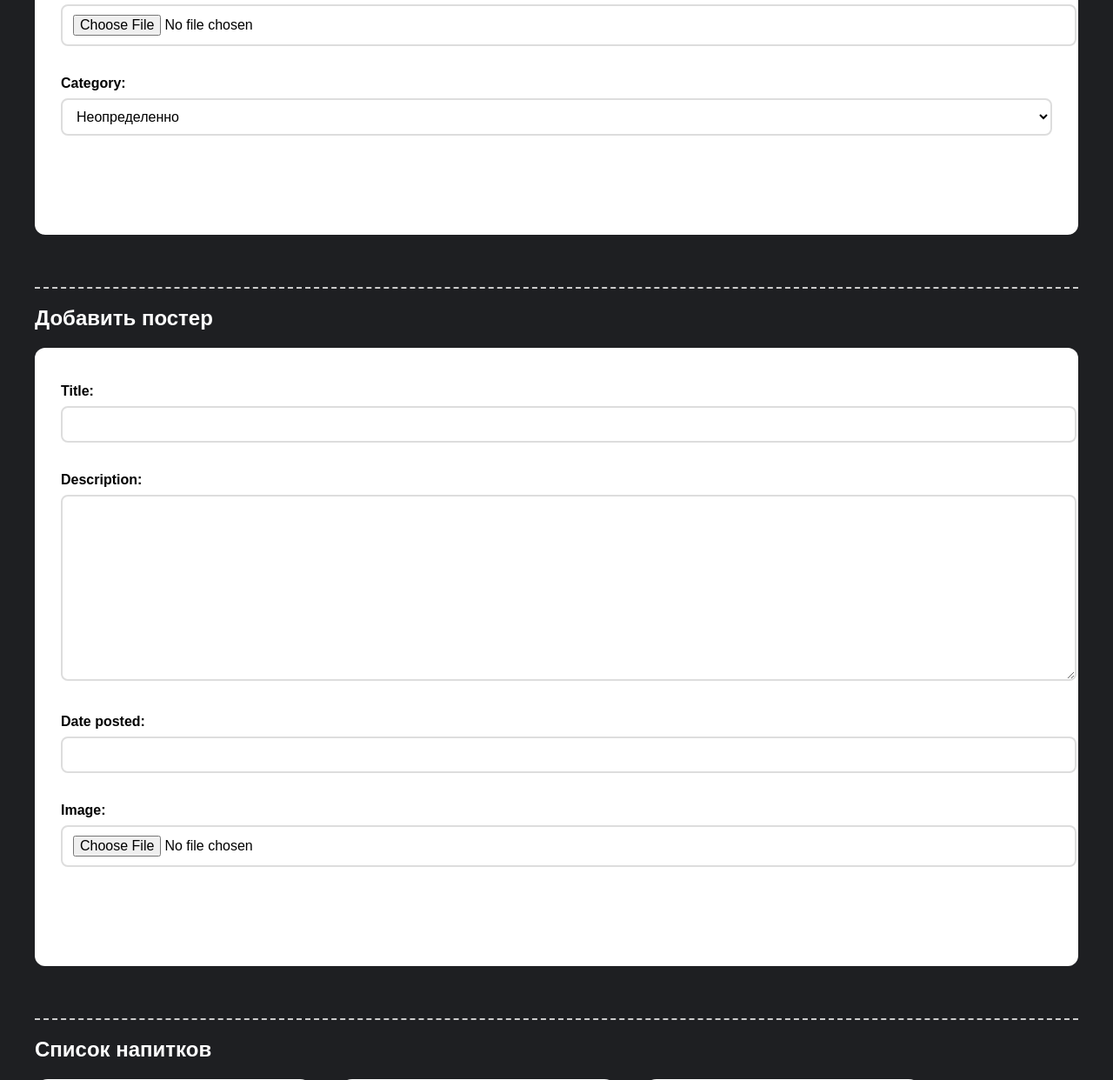
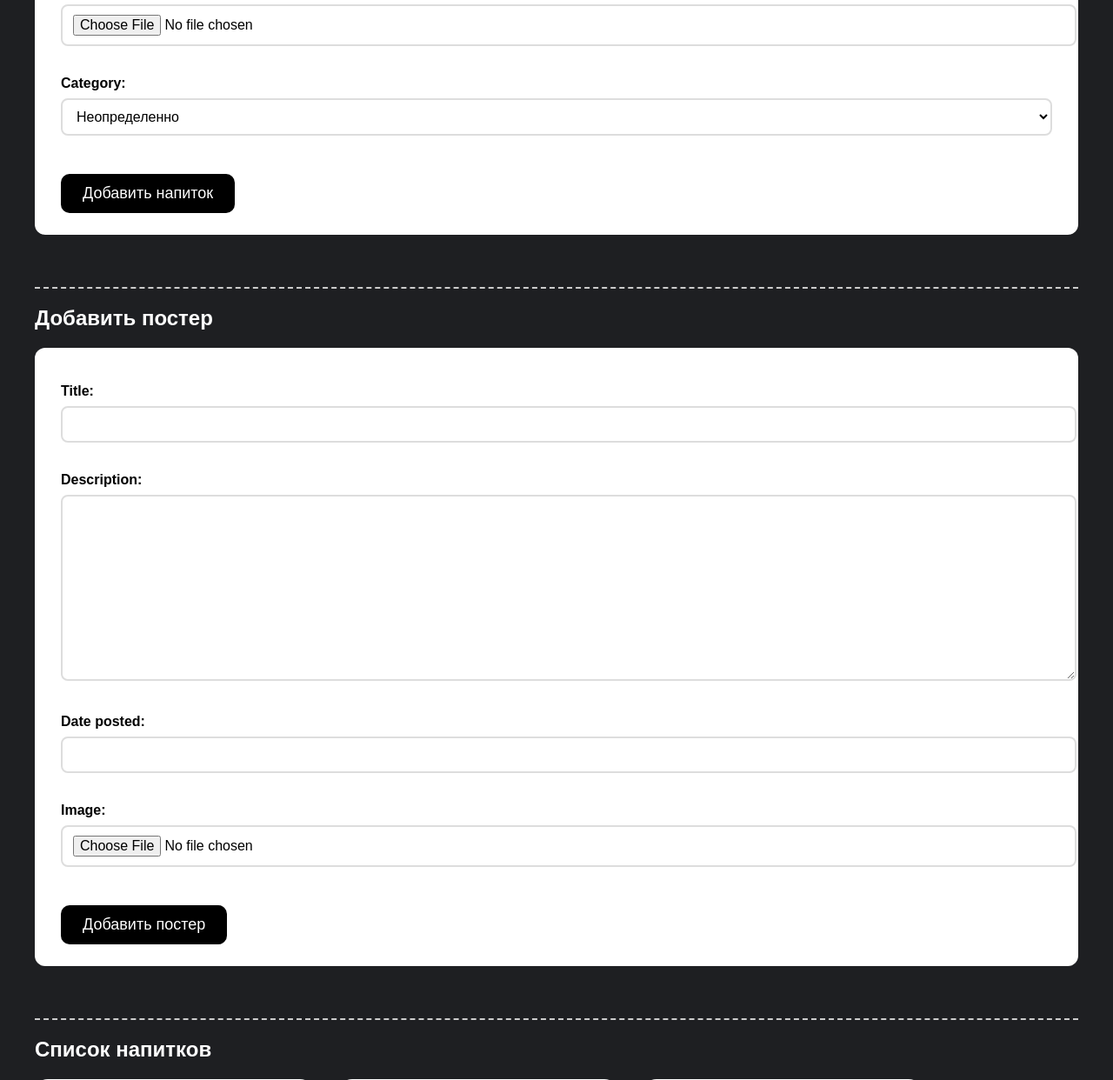
Before and after one commit to stasya555/ESPRESYA, a Django app: page /admin/ in a window 1280 px wide. Shown: the part 1002-2244 px from the top of the page at 87% size. Run offline with Django 5.2, Linux system fonts and the light colour scheme; data comes from the database, SQL or seed files in the repository; some web fonts are replaced.

Commit message:
Update admin_panel.html

```diff
--- a/templates/admin_panel.html
+++ b/templates/admin_panel.html
@@ -76,7 +76,7 @@
     }
 
     button {
-      background-color: white;
+      background-color: black;
       color: white;
       font-size: 18px;
       padding: 12px 25px;
```
